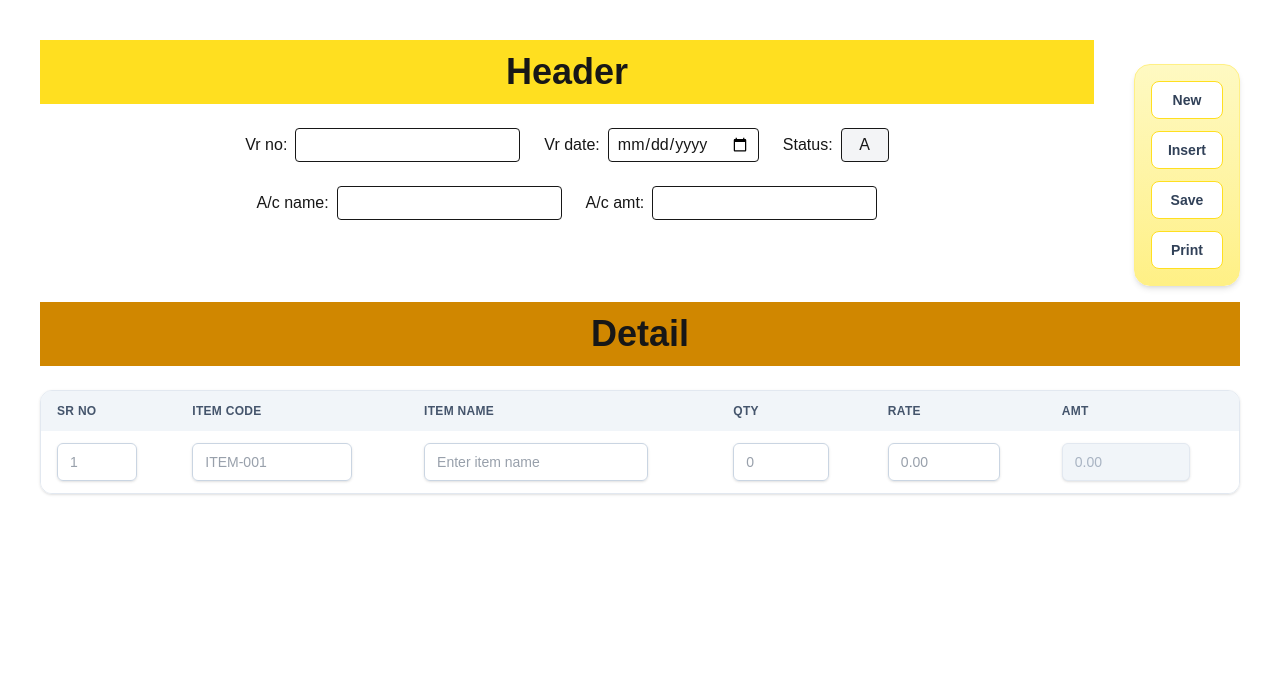
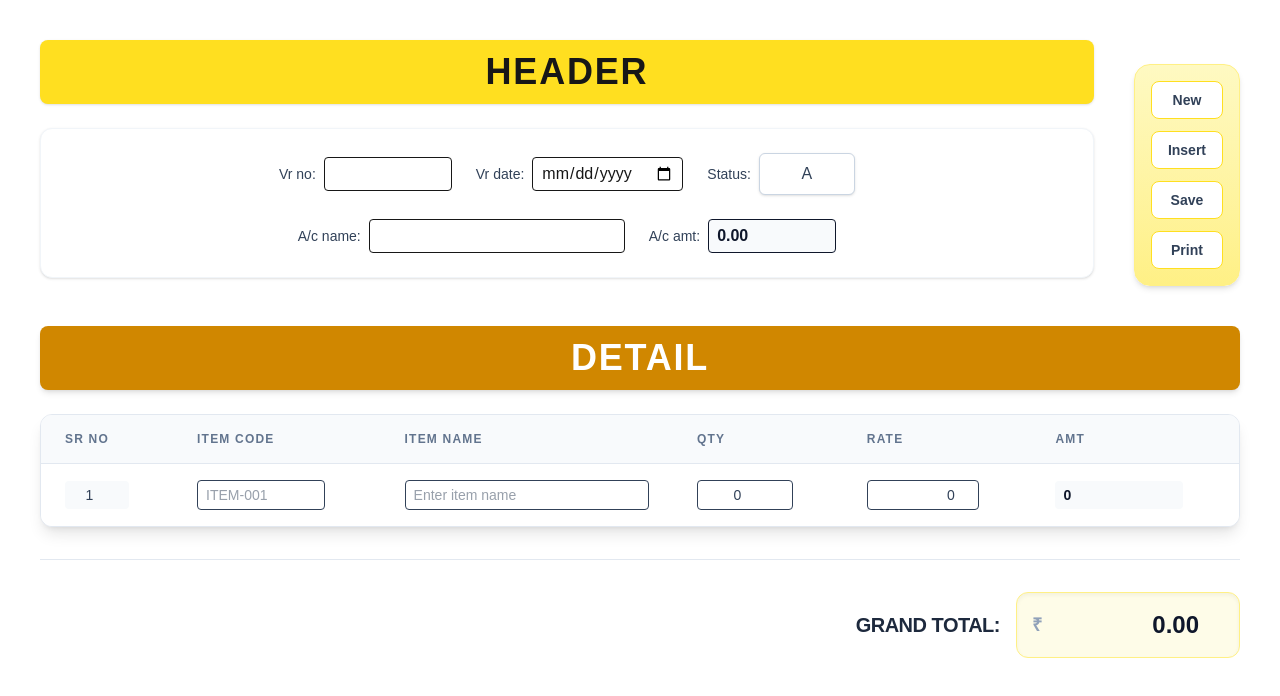
Before and after one commit to aljog786/for-unplugapps, a Next.js app: page / in a window 1280 px wide. Shown: the top 696 px of the page. Built offline with nearby package versions, Linux system fonts and the light colour scheme.

Commit message:
Implemented real-time calculations, dynamic row insertion, and cross-component state synchronization for a modern, maintainable architecture.

```diff
--- a/src/app/page.tsx
+++ b/src/app/page.tsx
@@ -1,18 +1,57 @@
+'use client'
+import { useState } from "react";
 import HeaderSection from "../components/HeaderSection";
 import DetailsSection from "../components/DetailsSection";
 import ButtonsSection from "../components/ButtonsSection";
+
+export interface DetailRow {
+  id: number;
+  srNo: number;
+  itemCode: string;
+  itemName: string;
+  qty: number;
+  rate: number;
+  amt: number;
+}
+
 export default function Home() {
+  const [rows, setRows] = useState<DetailRow[]>([
+    { id: 1, srNo: 1, itemCode: "ITEM-001", itemName: "", qty: 0, rate: 0, amt: 0 }
+  ]);
+
+  // Calculate total amount dynamically
+  const totalAmount = rows.reduce((sum, row) => sum + row.amt, 0);
+
+  const addRow = () => {
+    setRows(prev => {
+      const lastRow = prev[prev.length - 1];
+      const newSrNo = lastRow ? lastRow.srNo + 1 : 1;
+      return [
+        ...prev,
+        {
+          id: Date.now(),
+          srNo: newSrNo,
+          itemCode: `ITEM-00${newSrNo}`,
+          itemName: "",
+          qty: 0,
+          rate: 0,
+          amt: 0
+        }
+      ];
+    });
+  };
+
   return (
     <main className="container mx-auto px-10 py-10">
       <div className="flex justify-between items-start gap-10">
         <div className="flex-1">
-          <HeaderSection />
+          <HeaderSection totalAmount={totalAmount} />
         </div>
         <div className="flex-none">
-          <ButtonsSection />
+          <ButtonsSection onInsert={addRow} />
         </div>
       </div>
-      <DetailsSection />
+      <DetailsSection rows={rows} setRows={setRows} />
     </main>
   );
 }
--- a/src/components/DetailsSection.tsx
+++ b/src/components/DetailsSection.tsx
@@ -1,74 +1,121 @@
-import React from 'react';
+'use client'
+import { DetailRow } from '../app/page';
+import { InputField } from './ui/FormControls';
 
-const DetailsSection = () => {
+const DetailsSection = ({ rows, setRows }: { rows: DetailRow[], setRows: React.Dispatch<React.SetStateAction<DetailRow[]>> }) => {
+  const handleInputChange = (rowId: number, field: keyof DetailRow, value: string | number) => {
+    setRows(prev => prev.map(row => {
+      if (row.id === rowId) {
+        const updatedRow = { ...row, [field]: value };
+
+        if (field === 'qty' || field === 'rate') {
+          const qty = field === 'qty' ? Number(value) : row.qty;
+          const rate = field === 'rate' ? Number(value) : row.rate;
+          updatedRow.amt = qty * rate;
+        }
+
+        return updatedRow;
+      }
+      return row;
+    }));
+  };
+
+  const totalAmount = rows.reduce((sum, row) => sum + row.amt, 0);
+
   return (
     <section className="my-4">
-      <h1 className="text-4xl font-bold text-center bg-yellow-600 py-3 mb-6">
+      <h1 className="text-4xl font-bold text-center bg-yellow-600 text-white py-3 mb-6 uppercase tracking-wider shadow-md rounded-lg">
         Detail
       </h1>
-      <div className="overflow-x-auto rounded-xl border border-slate-200 shadow-sm">
+      <div className="overflow-x-auto rounded-xl border border-slate-200 shadow-lg bg-white">
         <table className="min-w-full text-left text-sm text-slate-700">
-          <thead className="bg-slate-100 text-xs uppercase tracking-wide text-slate-600">
+          <thead className="bg-slate-50 text-xs uppercase tracking-widest text-slate-500 font-bold border-b border-slate-200">
             <tr>
-              <th className="px-4 py-3">Sr no</th>
-              <th className="px-4 py-3">Item Code</th>
-              <th className="px-4 py-3">Item Name</th>
-              <th className="px-4 py-3">Qty</th>
-              <th className="px-4 py-3">Rate</th>
-              <th className="px-4 py-3">Amt</th>
+              <th className="px-6 py-4">Sr no</th>
+              <th className="px-6 py-4">Item Code</th>
+              <th className="px-6 py-4">Item Name</th>
+              <th className="px-6 py-4">Qty</th>
+              <th className="px-6 py-4">Rate</th>
+              <th className="px-6 py-4">Amt</th>
             </tr>
           </thead>
-          <tbody className="divide-y divide-slate-200 bg-white">
-            <tr className="hover:bg-slate-50">
-              <td className="px-4 py-3">
-                <input
-                  className="w-20 rounded-md border border-slate-300 px-3 py-2 text-sm text-slate-700 shadow-sm focus:border-yellow-500 focus:outline-none focus:ring-2 focus:ring-yellow-200"
+          <tbody className="divide-y divide-slate-100 bg-white">
+            {rows.map((row) => (
+              <tr key={row.id} className="hover:bg-slate-50 transition-colors">
+                <td className="px-6 py-4">
+                  <InputField
                     type="number"
-                  min="1"
-                  placeholder="1"
+                    value={row.srNo}
+                    readOnly
+                    className="w-16 bg-slate-50 border-none text-center font-medium"
+                    containerClassName=""
                   />
                 </td>
-              <td className="px-4 py-3">
-                <input
-                  className="w-40 rounded-md border border-slate-300 px-3 py-2 text-sm text-slate-700 shadow-sm focus:border-yellow-500 focus:outline-none focus:ring-2 focus:ring-yellow-200"
+                <td className="px-6 py-4">
+                  <InputField
                     type="text"
-                  placeholder="ITEM-001"
+                    placeholder={row.itemCode}
+                    className="w-32"
+                    containerClassName=""
                   />
                 </td>
-              <td className="px-4 py-3">
-                <input
-                  className="w-56 rounded-md border border-slate-300 px-3 py-2 text-sm text-slate-700 shadow-sm focus:border-yellow-500 focus:outline-none focus:ring-2 focus:ring-yellow-200"
+                <td className="px-6 py-4">
+                  <InputField
                     type="text"
                     placeholder="Enter item name"
+                    className="w-full min-w-[200px]"
+                    containerClassName=""
                   />
                 </td>
-              <td className="px-4 py-3">
-                <input
-                  className="w-24 rounded-md border border-slate-300 px-3 py-2 text-sm text-slate-700 shadow-sm focus:border-yellow-500 focus:outline-none focus:ring-2 focus:ring-yellow-200"
+                <td className="px-6 py-4">
+                  <InputField
                     type="number"
                     min="0"
-                  placeholder="0"
+                    value={row.qty}
+                    onChange={(e) => handleInputChange(row.id, 'qty', Number(e.target.value))}
+                    className="w-24 text-center"
+                    containerClassName=""
                   />
                 </td>
-              <td className="px-4 py-3">
-                <input
-                  className="w-28 rounded-md border border-slate-300 px-3 py-2 text-sm text-slate-700 shadow-sm focus:border-yellow-500 focus:outline-none focus:ring-2 focus:ring-yellow-200"
+                <td className="px-6 py-4">
+                  <InputField
                     type="number"
                     min="0"
-                  placeholder="0.00"
+                    value={row.rate}
+                    onChange={(e) => handleInputChange(row.id, 'rate', Number(e.target.value))}
+                    className="w-28 text-right"
+                    containerClassName=""
                   />
                 </td>
-              <td className="px-4 py-3">
-                <input
-                  className="w-32 rounded-md border border-slate-200 bg-slate-100 px-3 py-2 text-sm text-slate-500 shadow-sm"
-                  type="text"
-                  placeholder="0.00"
+                <td className="px-6 py-4">
+                  <InputField
+                    type="number"
+                    value={row.amt}
                     readOnly
+                    className="w-32 bg-slate-50 border-none font-semibold text-slate-900"
+                    containerClassName=""
                   />
                 </td>
               </tr>
+            ))}
           </tbody>
         </table>
+      </div>
+      <div className="mt-8 flex justify-end items-center gap-4 border-t border-slate-200 pt-8">
+        <label htmlFor="totalAmt" className="text-xl font-bold text-slate-800 uppercase tracking-tight">
+          Grand Total:
+        </label>
+        <div className="relative">
+          <span className="absolute left-4 top-1/2 -translate-y-1/2 text-slate-400 font-bold text-lg">₹</span>
+          <InputField
+            id="totalAmt"
+            type="text"
+            readOnly
+            className="w-56 bg-yellow-50 border-yellow-200 px-10 py-4 text-right text-2xl font-black text-slate-900 shadow-inner rounded-xl"
+            value={totalAmount.toFixed(2)}
+            containerClassName=""
+          />
+        </div>
       </div>
     </section>
   );
--- a/src/components/HeaderSection.tsx
+++ b/src/components/HeaderSection.tsx
@@ -1,92 +1,80 @@
 'use client'
-import { useState } from "react";
+import { useForm } from "../hooks/useForm";
+import { InputField, SelectField } from "./ui/FormControls";
 
-const HeaderSection = () => {
-    const [headerData, setHeaderData] = useState({
+interface HeaderSectionProps {
+  totalAmount?: number;
+}
+
+const HeaderSection = ({ totalAmount }: HeaderSectionProps) => {
+  const { data: headerData, handleChange } = useForm({
     vrNo: "",
     vrDate: "",
     status: "A",
     acName: "",
-    acAmt: "",
   });
-
-    const handleChange = (e: React.ChangeEvent<HTMLInputElement>) => {
-    const { name, value } = e.target;
-    setHeaderData((prev) => ({
-      ...prev,
-      [name]: value,
-    }));
-  };
 
   return (
     <header className="mb-8">
-      <h1 className="text-4xl font-bold text-center bg-yellow-300 py-3 mb-6">
+      <h1 className="text-4xl font-bold text-center bg-yellow-300 py-3 mb-6 uppercase tracking-wider shadow-sm rounded-lg">
         Header
       </h1>
 
-      <form className="flex flex-col items-center gap-6">
-        <fieldset className="flex gap-6">
-          <div className="flex items-center gap-2">
-            <label htmlFor="vrNo">Vr no:</label>
-            <input
+      <form className="flex flex-col items-center gap-6 bg-white p-6 rounded-xl border border-slate-100 shadow-sm">
+        <fieldset className="flex flex-wrap justify-center gap-6">
+          <InputField
+            label="Vr no:"
             id="vrNo"
             name="vrNo"
             type="text"
             value={headerData.vrNo}
             onChange={handleChange}
-              className="border rounded px-2 py-1"
+            className="w-32"
           />
-          </div>
 
-          <div className="flex items-center gap-2">
-            <label htmlFor="vrDate">Vr date:</label>
-            <input
+          <InputField
+            label="Vr date:"
             id="vrDate"
             name="vrDate"
             type="date"
             value={headerData.vrDate}
             onChange={handleChange}
-              className="border rounded px-2 py-1"
           />
-          </div>
 
-          <div className="flex items-center gap-2">
-            <label htmlFor="status">Status:</label>
-            <input
+          <SelectField
+            label="Status:"
             id="status"
             name="status"
-              type="text"
             value={headerData.status}
-              readOnly
-              className="border rounded px-2 py-1 w-12 text-center bg-gray-100"
+            onChange={handleChange}
+            className="w-24"
+            options={[
+              { value: "A", label: "A" },
+              { value: "I", label: "I" }
+            ]}
           />
-          </div>
         </fieldset>
 
-        <fieldset className="flex gap-6">
-          <div className="flex items-center gap-2">
-            <label htmlFor="acName">A/c name:</label>
-            <input
+        <fieldset className="flex flex-wrap justify-center gap-6">
+          <InputField
+            label="A/c name:"
             id="acName"
             name="acName"
             type="text"
             value={headerData.acName}
             onChange={handleChange}
-              className="border rounded px-2 py-1"
+            className="w-64"
           />
-          </div>
 
-          <div className="flex items-center gap-2">
-            <label htmlFor="acAmt">A/c amt:</label>
-            <input
+          <InputField
+            label="A/c amt:"
             id="acAmt"
             name="acAmt"
             type="text"
-              value={headerData.acAmt}
-              onChange={handleChange}
-              className="border rounded px-2 py-1"
+            value={totalAmount?.toFixed(2) || "0.00"}
+            readOnly
+            className="w-32 bg-slate-50 font-semibold text-slate-900"
           />
-          </div>
         </fieldset>
       </form>
     </header>
--- /dev/null
+++ b/src/components/ui/FormControls.tsx
@@ -0,0 +1,54 @@
+import React from 'react';
+
+interface InputFieldProps extends React.InputHTMLAttributes<HTMLInputElement> {
+  label?: string;
+  containerClassName?: string;
+}
+
+export const InputField = React.forwardRef<HTMLInputElement, InputFieldProps>(
+  ({ label, id, containerClassName = "flex items-center gap-2", className, ...props }, ref) => {
+    return (
+      <div className={containerClassName}>
+        {label && <label htmlFor={id} className="text-sm font-medium text-slate-700">{label}</label>}
+        <input
+          ref={ref}
+          id={id}
+          className={`border rounded px-2 py-1 focus:outline-none focus:ring-2 focus:ring-yellow-500/20 focus:border-yellow-500 transition-all ${className}`}
+          {...props}
+        />
+      </div>
+    );
+  }
+);
+
+InputField.displayName = 'InputField';
+
+interface SelectFieldProps extends React.SelectHTMLAttributes<HTMLSelectElement> {
+  label?: string;
+  options: { value: string; label: string }[];
+  containerClassName?: string;
+}
+
+export const SelectField = React.forwardRef<HTMLSelectElement, SelectFieldProps>(
+  ({ label, id, options, containerClassName = "flex items-center gap-2", className, ...props }, ref) => {
+    return (
+      <div className={containerClassName}>
+        {label && <label htmlFor={id} className="text-sm font-medium text-slate-700">{label}</label>}
+        <select
+          ref={ref}
+          id={id}
+          className={`appearance-none border border-slate-300 rounded-md px-4 py-2 text-center bg-white hover:border-yellow-400 focus:outline-none focus:ring-2 focus:ring-yellow-200 transition-all cursor-pointer font-medium text-slate-700 shadow-sm ${className}`}
+          {...props}
+        >
+          {options.map((opt) => (
+            <option key={opt.value} value={opt.value} className="py-2">
+              {opt.label}
+            </option>
+          ))}
+        </select>
+      </div>
+    );
+  }
+);
+
+SelectField.displayName = 'SelectField';
--- /dev/null
+++ b/src/hooks/useForm.ts
@@ -0,0 +1,24 @@
+import { useState, useCallback } from 'react';
+
+export function useForm<T>(initialState: T) {
+  const [data, setData] = useState<T>(initialState);
+
+  const handleChange = useCallback((e: React.ChangeEvent<HTMLInputElement | HTMLSelectElement>) => {
+    const { name, value, type } = e.target;
+    const finalValue = type === 'number' ? Number(value) : value;
+
+    setData((prev) => ({
+      ...prev,
+      [name]: finalValue,
+    }));
+  }, []);
+
+  const updateField = useCallback((name: keyof T, value: T[keyof T]) => {
+    setData((prev) => ({
+      ...prev,
+      [name]: value,
+    }));
+  }, []);
+
+  return { data, setData, handleChange, updateField };
+}
```
Also changed, not shown: src/components/ButtonsSection.tsx (+27 -7 lines). Lines whose indentation alone changed are shown as unchanged.
